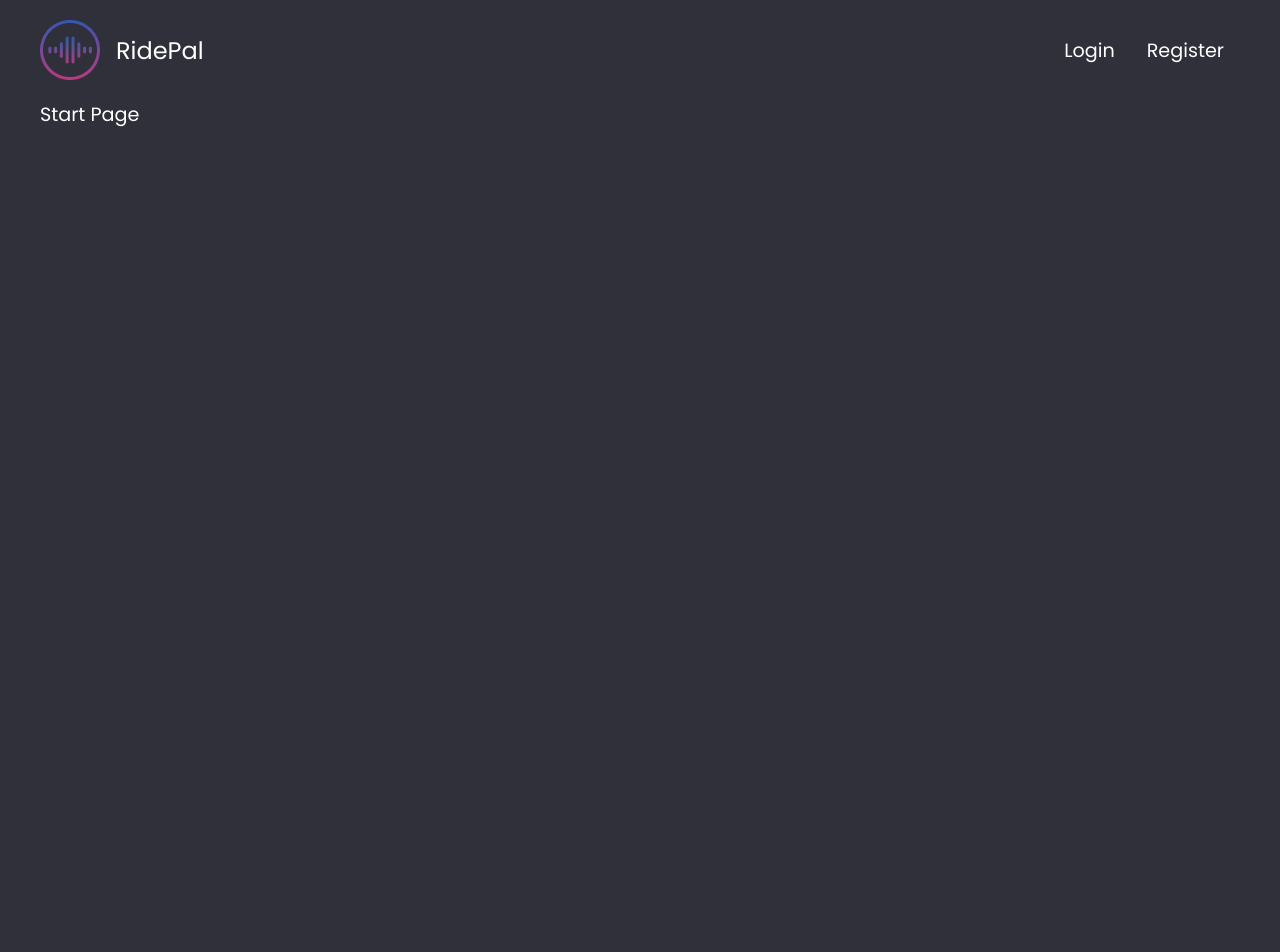
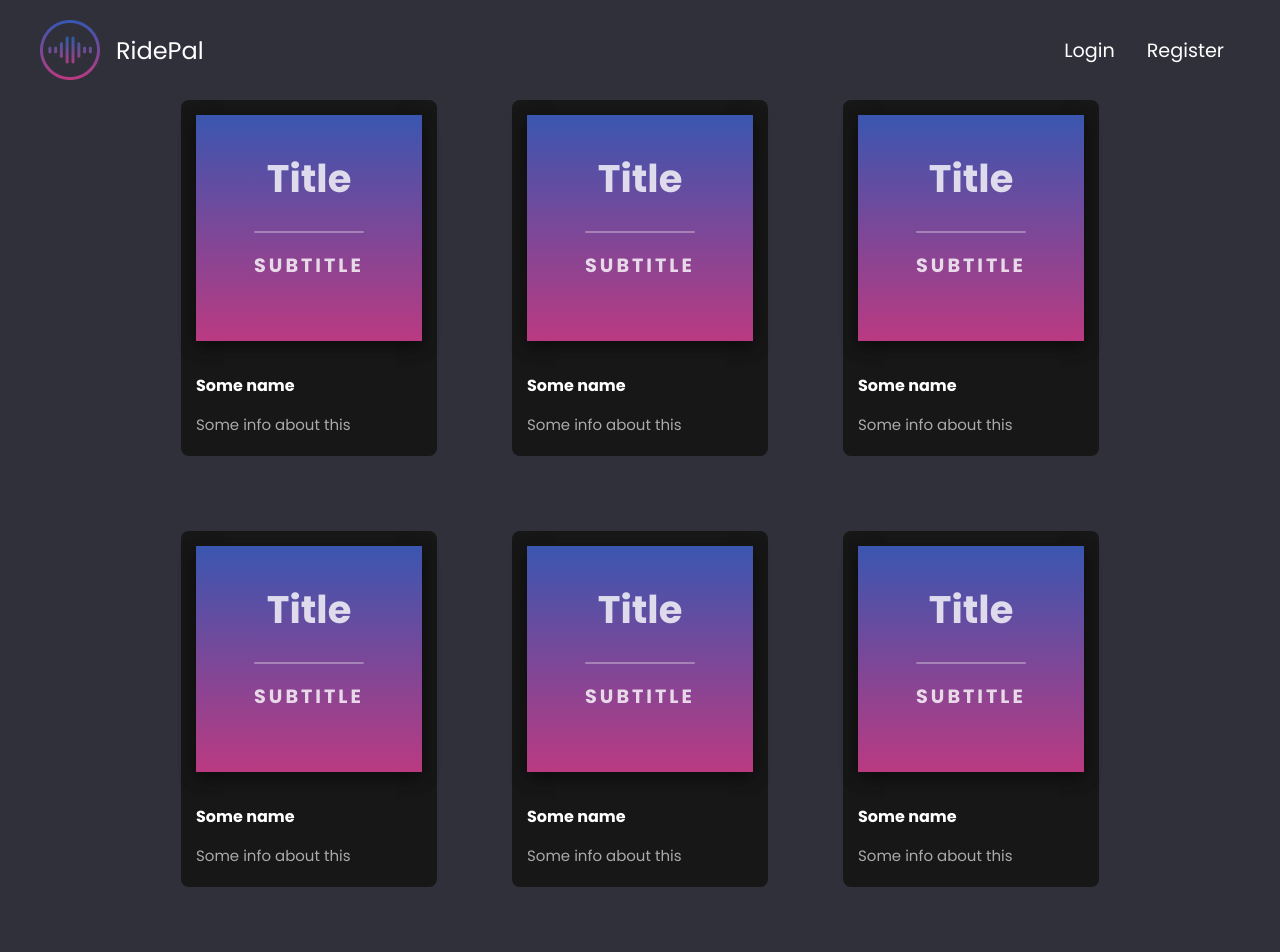
Before and after one commit to sava-stanchev/ridepal-playlist-generator, a React (Create React App) app in the folder client/: page /home in a window 1280 px wide. Shown: the top 952 px of the page. Before the commit the page ends 800 px from the top, so only its background shows below. Built offline with nearby package versions, Linux system fonts and the light colour scheme.

Commit message:
playlist cards html css

```diff
--- a/client/src/App.css
+++ b/client/src/App.css
@@ -150,3 +150,109 @@ body {
     margin: 2rem 0;
   }
 }
+
+.cards-container {
+  display: grid;
+  grid-template-columns: repeat(auto-fill, 256px);
+  justify-content: center;
+  grid-gap: 75px;
+  padding-bottom: 2rem;
+}
+
+.card {
+  width: 256px;
+  padding: 15px;
+  background: #171717;
+  border-radius: 0.5rem;
+  transition: background 320ms;
+}
+
+.card:hover {
+  background: #242424;
+}
+
+.cover {
+  width: 226px;
+  height: 226px;
+  position: relative;
+  background: linear-gradient(#3A56B0, #BA3A81);
+  box-shadow:
+    0 4px 16px rgba(0, 0, 0, 0.4),
+    0 8px 18px rgba(0, 0, 0, 0.2);
+  display: flex;
+  flex-direction: column;
+  justify-content: center;
+  align-items: center;
+  margin-bottom: 2rem;
+}
+
+.cover-text {
+  text-align: center;
+  display: flex;
+  flex-direction: column;
+  opacity: 0.8;
+  transform: translateY(-1rem);
+}
+
+.cover-text::after {
+  content: '';
+  width: 100%;
+  height: 2px;
+  background: white;
+  border-radius: 1px;
+  opacity: 0.4;
+  margin: -0.5rem 0;
+}
+
+.cover-title {
+  font-size: 2.4rem;
+}
+
+.cover-subtitle {
+  text-transform: uppercase;
+  letter-spacing: 3px;
+  order: 1;
+}
+
+.view-btn-wrapper {
+  position: absolute;
+  right: 1rem;
+  bottom: 1rem;
+}
+
+.view-btn {
+  color: white;
+  background-color: #88a73e;
+  padding: 0.5rem 1rem;
+  border-radius: .5rem;
+  text-decoration: none;
+  font-size: .9rem;
+  outline: none;
+  border: none;
+  cursor: pointer;
+  bottom: 1rem;
+  opacity: 0;
+  transform: translateY(1rem);
+  transition:
+    transform 320ms,
+    opacity 320ms;
+}
+
+.card:hover .view-btn {
+  transform: translateY(0);
+  opacity: 1;
+}
+
+.view-btn:hover {
+  background-color: #7b8d51;
+}
+
+.pl-name {
+  font-size: 1rem;
+}
+
+.pl-about {
+  font-size: 0.9375rem;
+  color: #AAAAAA;
+  margin-bottom: 0.3rem;
+}
--- a/client/src/components/StartPage.js
+++ b/client/src/components/StartPage.js
@@ -1,7 +1,113 @@
 const StartPage = () => {
 
   return(
-    <>Start Page</>
+    <div className="cards-container">
+      <article className="card">
+        <div className="cover">
+          <div className="cover-text">
+            <h1 className="cover-title">Title</h1>
+            <h4 className="cover-subtitle">Subtitle</h4>
+          </div>
+          <div className="view-btn-wrapper">
+            <button className="view-btn">Details</button>
+          </div>
+        </div>
+        <div className="description">
+          <h1 className="pl-name">Some name</h1>
+          <p className="pl-about">Some info about this</p>
+        </div>
+      </article>
+      <article className="card">
+        <div className="cover">
+          <div className="cover-text">
+            <h1 className="cover-title">Title</h1>
+            <h4 className="cover-subtitle">Subtitle</h4>
+          </div>
+          <div className="view-btn-wrapper">
+            <button className="view-btn">Details</button>
+          </div>
+        </div>
+        <div className="description">
+          <h1 className="pl-name">Some name</h1>
+          <p className="pl-about">Some info about this</p>
+        </div>
+      </article>
+      <article className="card">
+        <div className="cover">
+          <div className="cover-text">
+            <h1 className="cover-title">Title</h1>
+            <h4 className="cover-subtitle">Subtitle</h4>
+          </div>
+          <div className="view-btn-wrapper">
+            <button className="view-btn">Details</button>
+          </div>
+        </div>
+        <div className="description">
+          <h1 className="pl-name">Some name</h1>
+          <p className="pl-about">Some info about this</p>
+        </div>
+      </article>
+      <article className="card">
+        <div className="cover">
+          <div className="cover-text">
+            <h1 className="cover-title">Title</h1>
+            <h4 className="cover-subtitle">Subtitle</h4>
+          </div>
+          <div className="view-btn-wrapper">
+            <button className="view-btn">Details</button>
+          </div>
+        </div>
+        <div className="description">
+          <h1 className="pl-name">Some name</h1>
+          <p className="pl-about">Some info about this</p>
+        </div>
+      </article>
+      <article className="card">
+        <div className="cover">
+          <div className="cover-text">
+            <h1 className="cover-title">Title</h1>
+            <h4 className="cover-subtitle">Subtitle</h4>
+          </div>
+          <div className="view-btn-wrapper">
+            <button className="view-btn">Details</button>
+          </div>
+        </div>
+        <div className="description">
+          <h1 className="pl-name">Some name</h1>
+          <p className="pl-about">Some info about this</p>
+        </div>
+      </article>
+      <article className="card">
+        <div className="cover">
+          <div className="cover-text">
+            <h1 className="cover-title">Title</h1>
+            <h4 className="cover-subtitle">Subtitle</h4>
+          </div>
+          <div className="view-btn-wrapper">
+            <button className="view-btn">Details</button>
+          </div>
+        </div>
+        <div className="description">
+          <h1 className="pl-name">Some name</h1>
+          <p className="pl-about">Some info about this</p>
+        </div>
+      </article>
+      <article className="card">
+        <div className="cover">
+          <div className="cover-text">
+            <h1 className="cover-title">Title</h1>
+            <h4 className="cover-subtitle">Subtitle</h4>
+          </div>
+          <div className="view-btn-wrapper">
+            <button className="view-btn">Details</button>
+          </div>
+        </div>
+        <div className="description">
+          <h1 className="pl-name">Some name</h1>
+          <p className="pl-about">Some info about this</p>
+        </div>
+      </article>
+    </div>
   )
 };
 
```
